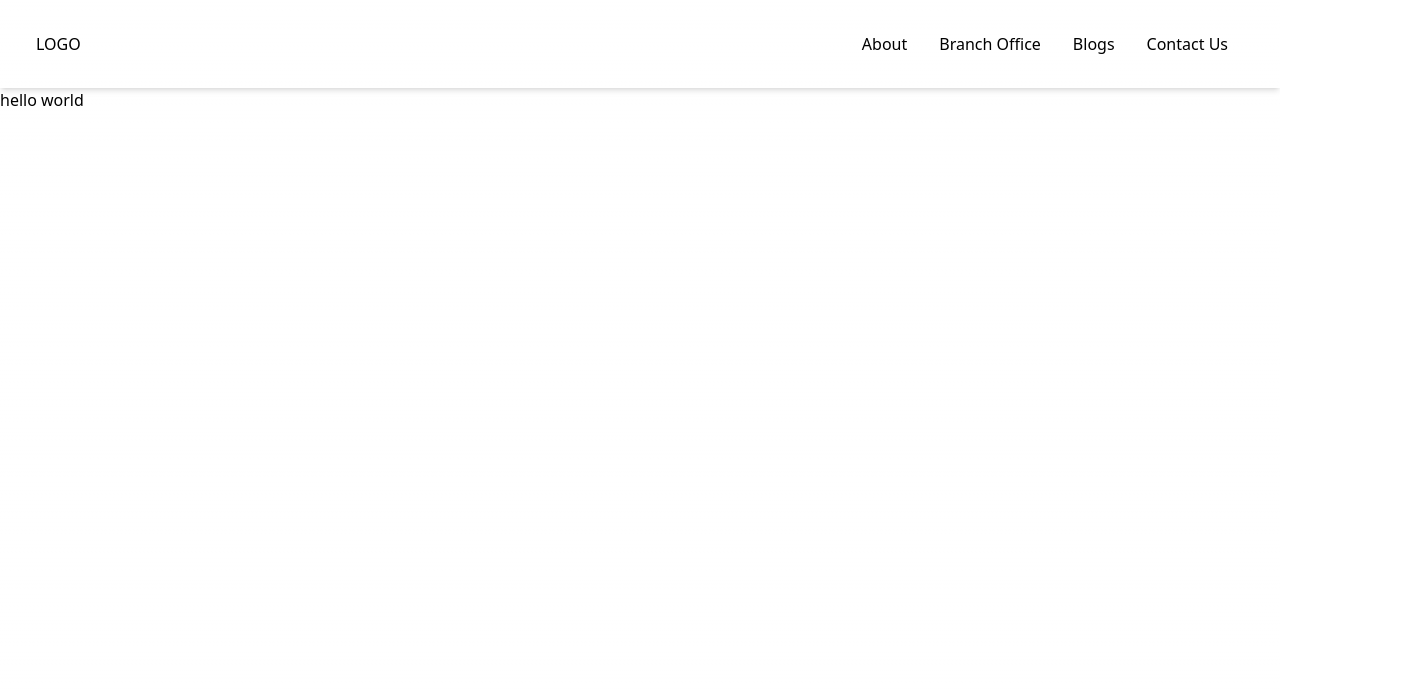
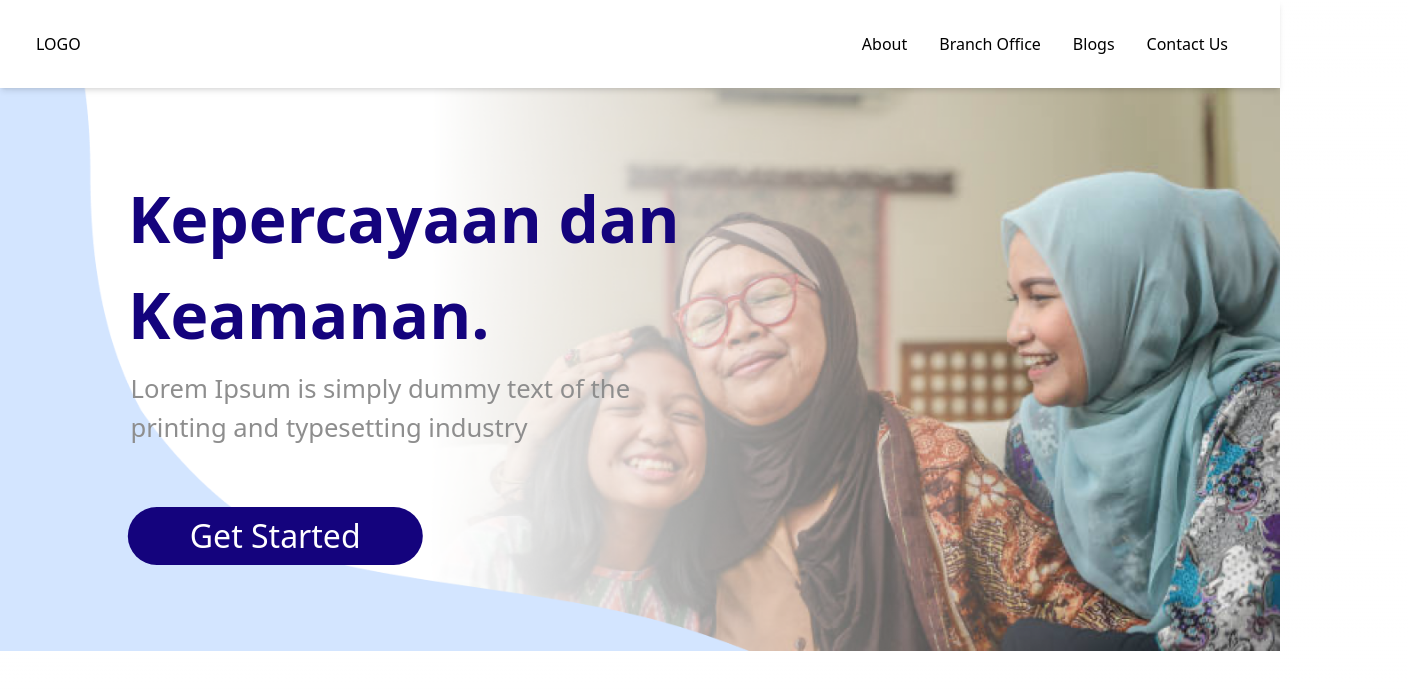
Before and after one commit to arieljovananda88/Insurance-Agency-Website, a Next.js app: page / in a window 1280 px wide. Shown: the top 690 px of the page, 1408 px wide, since content can reach past the window. Built offline with nearby package versions, Linux system fonts and the light colour scheme.

Commit message:
feat: added heading and background image to home screen

```diff
--- /dev/null
+++ b/src/app/about/page.tsx
@@ -0,0 +1,4 @@
+export default function about()
+{
+
+}
--- a/src/app/components/Navbar.tsx
+++ b/src/app/components/Navbar.tsx
@@ -1,3 +1,5 @@
+"use client";
+
 import React, {useState} from 'react'
 import Link from 'next/link'
 import {AiOutlineMenu, AiOutlineClose} from 'react-icons/ai'
@@ -6,12 +8,13 @@ const Navbar = () => {
     const [nav, setNav] = useState(false)
 
     const handleNav = () => {
+        console.log("kepencet")
         setNav(!nav)
     }
 
     console.log(nav)
   return (
-    <div className=' left-0 top-0 w-full z-10 ease-in duration-300 shadow-md'>
+    <div className='bg-white z-40 ease-in duration-300 shadow-md fixed inset-x-0 top-0'>
         <div className='max-w-[1240px] m-auto flex justify-between items-center p-4'>
             <Link href = "/">
                 <h1>
@@ -40,14 +43,12 @@ const Navbar = () => {
                     </Link>
                 </li>
             </ul>
-            <div onClick={handleNav} className='block sm:hidden'>
+            <div onClick={handleNav} className='block sm:hidden z-40'>
                 {nav ? (<AiOutlineClose size = {20} style={{ color: `white` }} />) : (<AiOutlineMenu size = {20}/>)}
-                {/* <AiOutlineMenu size = {20}></AiOutlineMenu> */}
 
             </div>
             <div className={
-                nav ? 'sm:hidden absolute top-0 left-0 right-0 bottom-0 flex justify-center items-center w-full h-screen bg-black text-center text-white' :
-                'sm:hidden absolute top-0 left-[-100%] right-0 bottom-0 flex justify-center items-center w-full h-screen bg-black text-center text-white'}>
+                `sm:hidden absolute top-0 ${nav ? "translate-x-0" : "translate-x-full"} transition duration-300 right-0 bottom-0 flex justify-center items-center w-[80vw] h-screen bg-black text-center text-white`}>
                 <ul>
                     <li onClick={handleNav} className='p-4'>
                         <Link href = '/about'>
--- a/src/app/layout.tsx
+++ b/src/app/layout.tsx
@@ -1,27 +1,24 @@
-"use client";
-
 import './globals.css'
 import { Inter } from 'next/font/google'
 import Navbar from './components/Navbar'
-// import { useClient } from 'next/react';
 
 
 const inter = Inter({ subsets: ['latin'] })
-// export const metadata = {
-//   title: 'Insurance Web',
-//   description: 'Generated by create next app',
-// }
+export const metadata = {
+  title: 'Insurance Web',
+  description: 'Generated by create next app',
+}
 
-export default function Layout({
+export default function RootLayout({
   children,
 }: {
   children: React.ReactNode
 }) {
-  // useClient()
   return (
-    <>
-    <Navbar />
-    {children}
-    </>
+    <html lang="en">
+      <body>
+      <Navbar />
+        {children}</body>
+    </html>
   )
 }
--- a/src/app/page.tsx
+++ b/src/app/page.tsx
@@ -1,10 +1,40 @@
 import Image from 'next/image'
 import Layout from './layout'
+import styles from './styles.module.css'
+import Link from 'next/link'
 
 export default function Home() {
   return (
-    <main >
-      hello world
+    <main>
+      <div className=''>
+        <div style={{ marginTop: '55px' }}>
+          <Image
+          src="/landing-page/Group 40.png"
+          alt="landing-page"
+          width={0}
+          height={0}
+          sizes="100vw"
+          style={{ width: '100%', height: 'auto' }}  />
+          </div>
+          <div className={styles.overlayHeading}>
+            <h1>
+              Kepercayaan dan
+            </h1>
+            <h1>
+            Keamanan.
+            </h1>
+          </div>
+          <div className={styles.overlayParagraph}>
+            <h1>
+            Lorem Ipsum is simply dummy text of the printing and typesetting industry
+            </h1>
+          </div>
+          <div>
+            <Link href='/contact-us'>
+              <button className={styles.overlayButton}>Get Started</button>
+            </Link>
+          </div>
+      </div>
     </main>
   )
 }
--- /dev/null
+++ b/src/app/styles.module.css
@@ -0,0 +1,36 @@
+.overlayHeading{
+    position: relative;
+    bottom: 30vw;
+    left: 60vw;
+    transform: translate(-50%, -50%);
+    color: #14037D;
+    text-align: left;
+    font-weight: bold;
+    font-size: 5vw;
+}
+
+.overlayParagraph{
+    position: relative;
+    bottom: 34vw;
+    left: 32.7vw;
+    transform: translate(-50%, -50%);
+    color: #8E8E8E;
+    text-align: left;
+    font-size: 2vw;
+    width: 45vw
+}
+
+.overlayButton{
+    position: relative;
+    bottom: 30vw;
+    left: 21.5vw;
+    transform: translate(-50%, -50%);
+    padding: 5px 15px;
+    background-color: #14037D;
+    color: white;
+    cursor: pointer;
+    border: none;
+    border-radius: 40px;
+    font-size: 2.5vw;
+    width: 23vw;
+}
```
Also changed, not shown: public/landing-page/Group 40.png (added), public/landing-page/Image Background.png (added).
